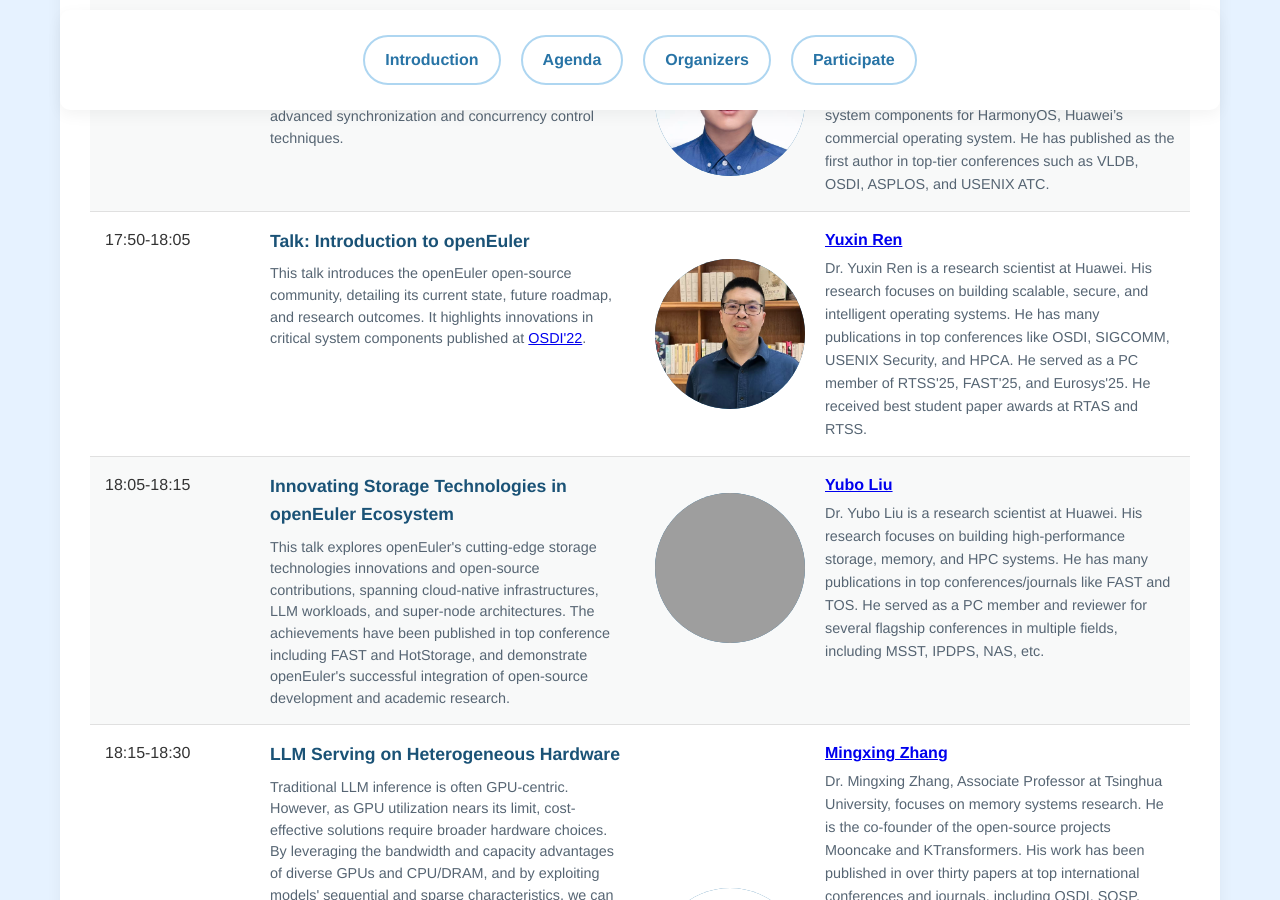
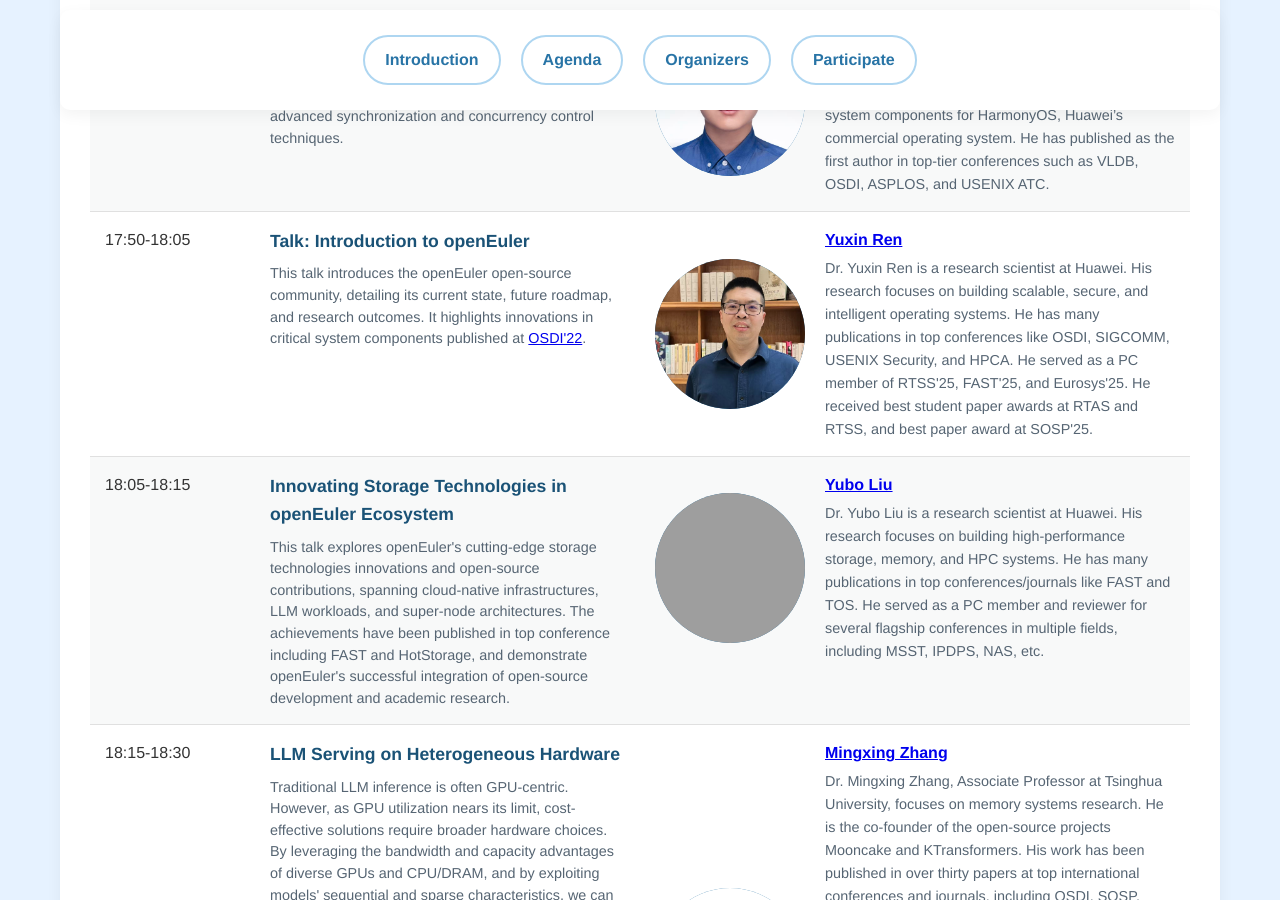
Before and after one commit to os-storage/os-storage.github.io, a Jekyll site: the page built from events/hw-sosp25.html, in a window 1280 px wide and 900 px high, scrolled down 1036 px. Built offline with Jekyll 4.4.1, drawn with Linux system fonts in a browser that asks for light colours.

Commit message:
Update hw-sosp25.html best paper

```diff
--- a/events/hw-sosp25.html
+++ b/events/hw-sosp25.html
@@ -396,7 +396,7 @@ Agenda
                         </div>
                         <div class="speaker-details">
                             <div class="speaker-name"><a href="https://dblp.org/pid/162/7779-1.html">Yuxin Ren</a></div>
-                            <div class="speaker-org">Dr. Yuxin Ren is a research scientist at Huawei. His research focuses on building scalable, secure, and intelligent operating systems. He has many publications in top conferences like OSDI, SIGCOMM, USENIX Security, and HPCA. He served as a PC member of RTSS'25, FAST'25, and Eurosys'25. He received best student paper awards at RTAS and RTSS. </div>
+                            <div class="speaker-org">Dr. Yuxin Ren is a research scientist at Huawei. His research focuses on building scalable, secure, and intelligent operating systems. He has many publications in top conferences like OSDI, SIGCOMM, USENIX Security, and HPCA. He served as a PC member of RTSS'25, FAST'25, and Eurosys'25. He received best student paper awards at RTAS and RTSS, and best paper award at SOSP'25. </div>
                         </div>
                     </div>
                 </td>
```
